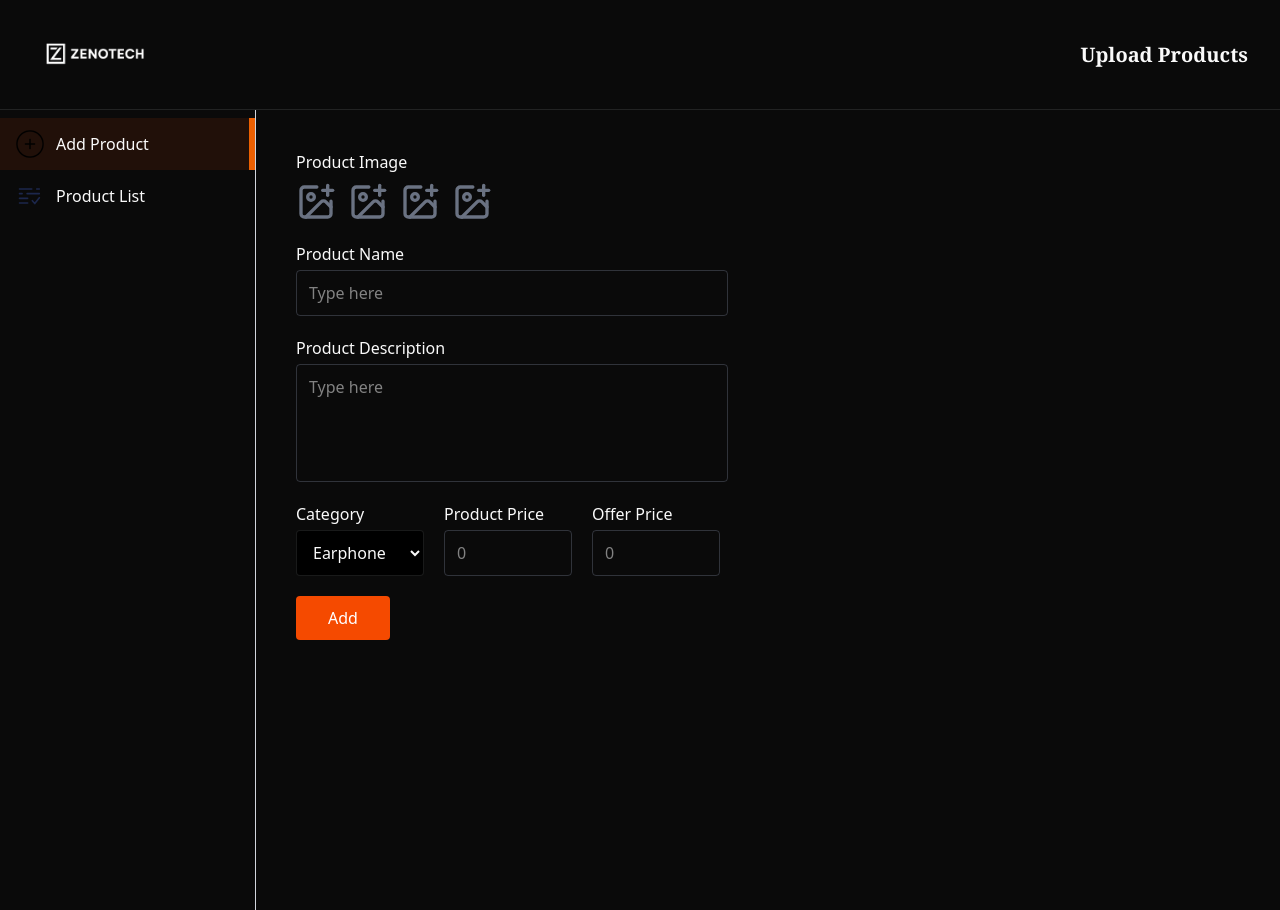
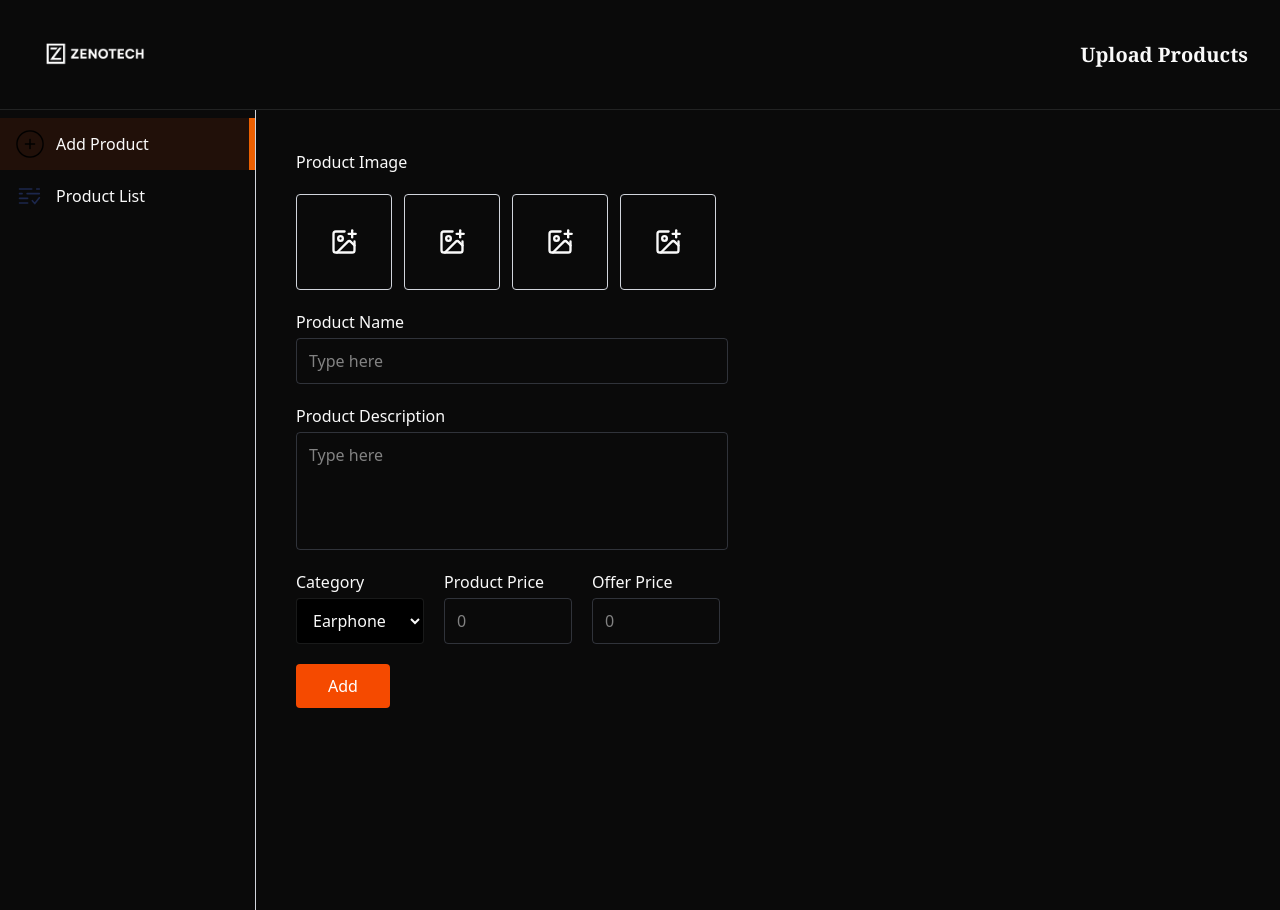
Before and after one commit to Ashutoshkr-12/e-commerce, a Next.js app: page /admin in a window 1280 px wide. Built offline with nearby package versions, Linux system fonts and the light colour scheme; no server answers.

Commit message:
one more error solved

```diff
--- a/src/app/admin/page.tsx
+++ b/src/app/admin/page.tsx
@@ -63,29 +63,35 @@ const AddProduct = () => {
   return (
     <div className="flex-1 min-h-screen flex flex-col justify-between">
       <form onSubmit={handleSubmit} className="md:p-10 p-4 space-y-5 max-w-lg">
-        <div>
+
           <p className="text-base font-medium">Product Image</p>
           <div className="flex flex-wrap items-center gap-3 mt-2">
 
-            {[0,1,2,3].map((index) => (
-              <label key={index} htmlFor={`image${index}`}>
-                <input accept="image/*"
+{[0, 1, 2, 3].map((index) => (
+  <label key={index} htmlFor={`image${index}`} className="cursor-pointer">
+    <input
+      accept="image/*"
       type="file"
       id={`image${index}`}
       hidden
-                 onChange={(e) => handleFileChange(index, e.target.files?.[0] || null)} />
-               {files[index]? ( <Image
-                  key={index}
+      onChange={(e) => handleFileChange(index, e.target.files?.[0] || null)}
+    />
+    {files[index] ? (
+      <Image
         className="max-w-24 cursor-pointer"
-                  src={files[index] ? URL.createObjectURL(files[index]!) : <ImagePlus size={28}/>}
+        src={URL.createObjectURL(files[index]!)}
         alt={`photo${index + 1}`}
         width={100}
         height={100}
-                />) : (<ImagePlus size={40} className="text-gray-500" />)}
+      />
+    ) : (
+      <div className="w-24 h-24 flex items-center justify-center border border-gray-300 rounded">
+        <ImagePlus size={28} />
+      </div>
+    )}
   </label>
 ))}
 
-          </div>
      </div>
         <div className="flex flex-col gap-1 max-w-md">
           <label className="text-base font-medium" htmlFor="product-name">
```
Lines whose indentation alone changed are shown as unchanged.
